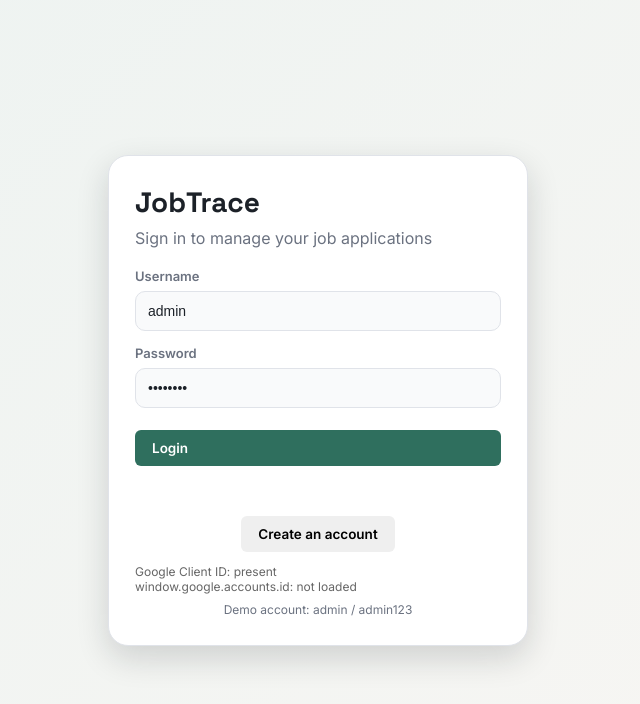
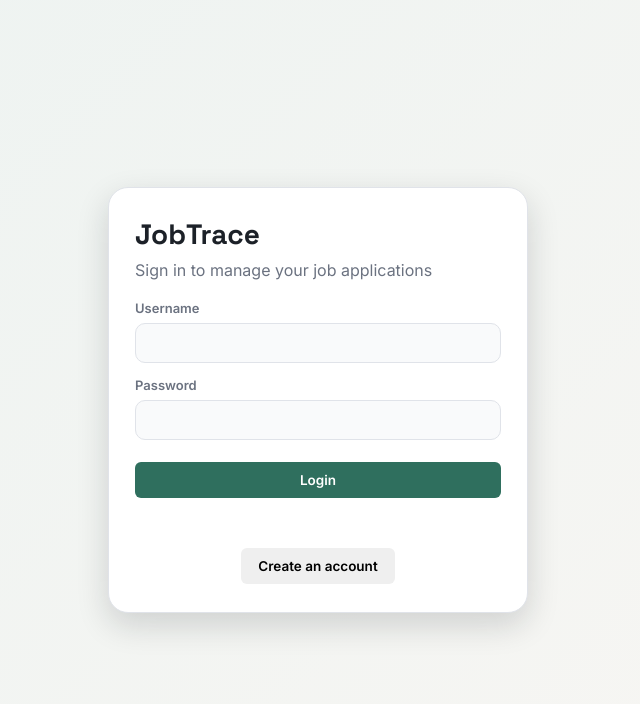
Before and after one commit to Anujiweragoda/JobTrace, a React (Vite) app in the folder frontend/: page / in a window 1280 px wide. Shown: the top 704 px of the page, without its empty margins (322-962 px from the left). Built offline with nearby package versions, Linux system fonts and the light colour scheme; no server answers.

Commit message:
Refactor LoginPage to remove demo credentials and clean up Google Sign-In button rendering; update button styles for better alignment

```diff
--- a/frontend/src/components/LoginPage.tsx
+++ b/frontend/src/components/LoginPage.tsx
@@ -24,8 +24,8 @@ export type LoginPageProps = {
 const GOOGLE_CLIENT_ID = import.meta.env.VITE_GOOGLE_CLIENT_ID || "";
 
 export default function LoginPage({ onLogin, onGoogleLogin, onSignup, loading = false, error = "" }: LoginPageProps) {
-  const [username, setUsername] = useState("admin");
-  const [password, setPassword] = useState("admin123");
+  const [username, setUsername] = useState("");
+  const [password, setPassword] = useState("");
   const [email, setEmail] = useState("");
   const [signupMode, setSignupMode] = useState(false);
   const [gsiLoaded, setGsiLoaded] = useState(false);
@@ -52,15 +52,6 @@ export default function LoginPage({ onLogin, onGoogleLogin, onSignup, loading =
           await onGoogleLogin(response.credential);
         },
       });
-      // render the Google-branded button into the container if present
-      const btnContainer = document.getElementById("google-signin-button");
-      if (btnContainer && window.google?.accounts?.id?.renderButton) {
-        try {
-          window.google.accounts.id.renderButton(btnContainer, { theme: "outline", size: "large" });
-        } catch (e) {
-          // ignore render errors
-        }
-      }
     };
 
     if (script) {
@@ -156,16 +147,6 @@ export default function LoginPage({ onLogin, onGoogleLogin, onSignup, loading =
 
 
         </form>
-
-        {import.meta.env.DEV && (
-          <div style={{ marginTop: 12, fontSize: 12, color: "#666" }}>
-            <div>Google Client ID: {GOOGLE_CLIENT_ID ? "present" : "missing"}</div>
-            <div>window.google.accounts.id: {gsiLoaded ? "loaded" : "not loaded"}</div>
-          </div>
-        )}
-
-
-        <p className="auth-note">Demo account: admin / admin123</p>
       </div>
     </div>
   );
--- a/frontend/src/index.css
+++ b/frontend/src/index.css
@@ -266,6 +266,7 @@ p {
 .btn {
   display: inline-flex;
   align-items: center;
+  justify-content: center;
   gap: 6px;
   padding: 9px 16px;
   border-radius: var(--radius-sm);
```
